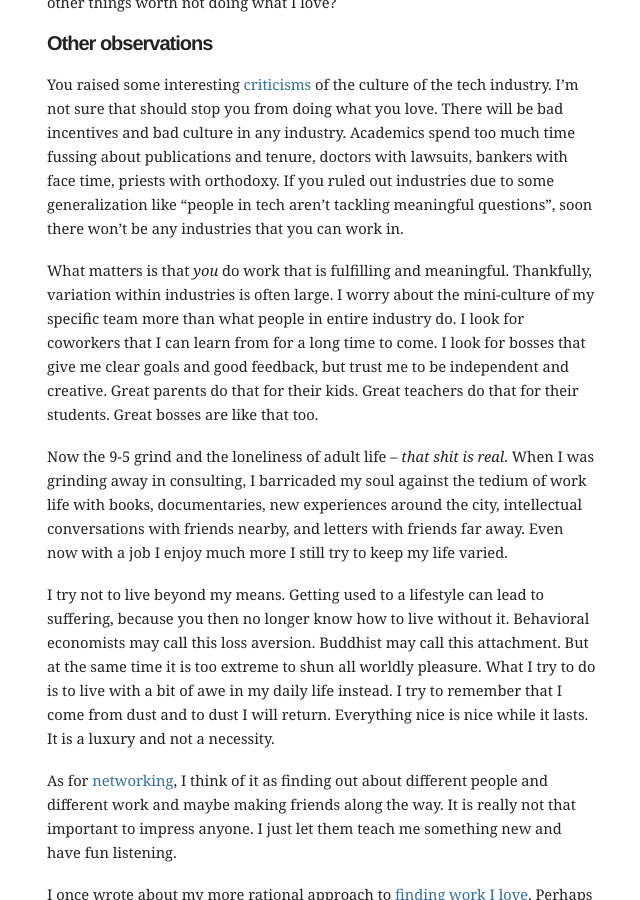
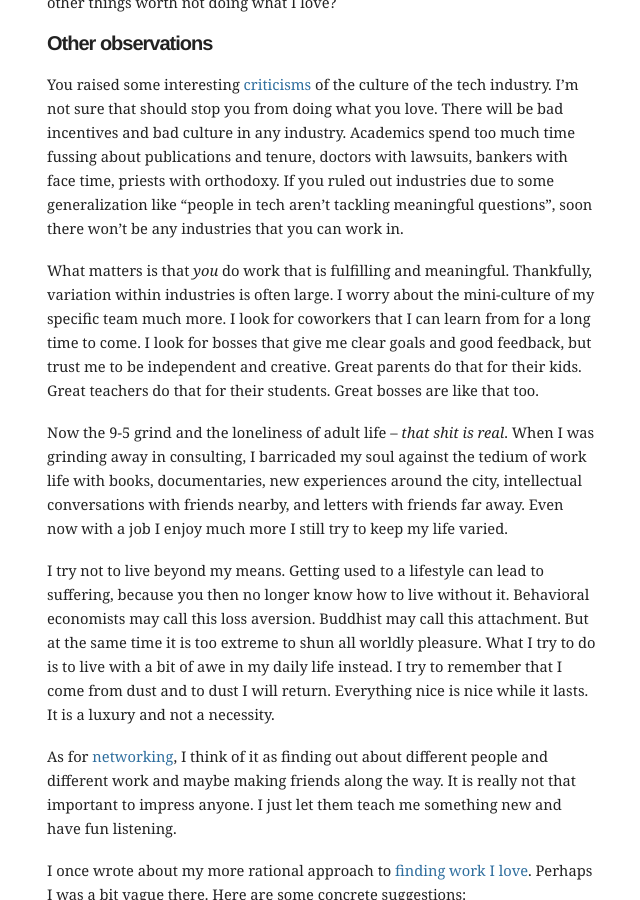
Before and after one commit to mbwong/mbwong.github.com, a Jekyll site: the page built from _posts/2013-06-16-entering-adulthood.md, in a window 1280 px wide and 900 px high, scrolled down 2042 px. Shown: the whole window, without its empty margins (303-943 px from the left). Built offline with Jekyll 4.4.1, drawn with Linux system fonts in a browser that asks for light colours.

Commit message:
Update 2013-06-16-entering-adulthood.md

```diff
--- a/_posts/2013-06-16-entering-adulthood.md
+++ b/_posts/2013-06-16-entering-adulthood.md
@@ -49,7 +49,7 @@
 
 [mit]: http://miter.mit.edu/the-unexotic-underclass/
 
-What matters is that _you_ do work that is fulfilling and meaningful. Thankfully, variation within industries is often large. I worry about the mini-culture of my specific team more than what people in entire industry do. I look for coworkers that I can learn from for a long time to come. I look for bosses that give me clear goals and good feedback, but trust me to be independent and creative. Great parents do that for their kids. Great teachers do that for their students. Great bosses are like that too.
+What matters is that _you_ do work that is fulfilling and meaningful. Thankfully, variation within industries is often large. I worry about the mini-culture of my specific team much more. I look for coworkers that I can learn from for a long time to come. I look for bosses that give me clear goals and good feedback, but trust me to be independent and creative. Great parents do that for their kids. Great teachers do that for their students. Great bosses are like that too.
 
 Now the 9-5 grind and the loneliness of adult life -- _that shit is real_. When I was grinding away in consulting, I barricaded my soul against the tedium of work life with books, documentaries, new experiences around the city, intellectual conversations with friends nearby, and letters with friends far away. Even now with a job I enjoy much more I still try to keep my life varied.
 
```
